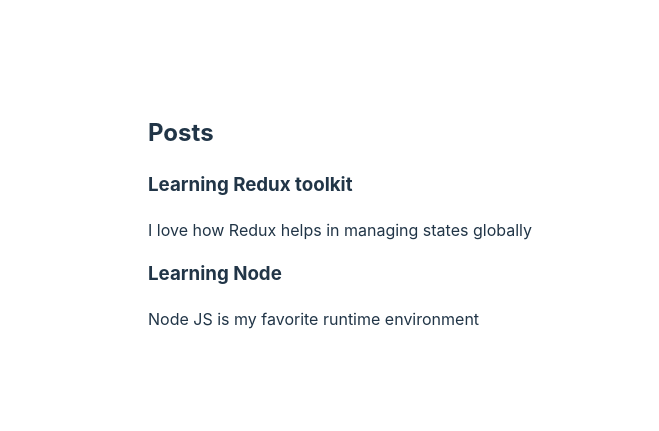
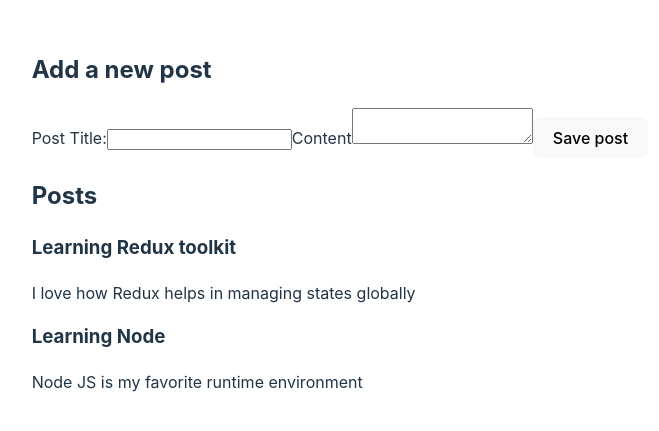
Before and after one commit to samwanyua/Redux, a React (Vite) app: page / in a window 1280 px wide. Shown: the part 187-618 px from the top of the page, without its empty margins (300-959 px from the left). Built offline with nearby package versions, Linux system fonts and the light colour scheme.

Commit message:
Create a post

```diff
--- a/src/App.jsx
+++ b/src/App.jsx
@@ -1,9 +1,11 @@
+import AddPostForm from "./features/post/AddPostForm"
 import PostsLists from "./features/post/PostsLists"
 
 function App() {
 
   return (
     <>
+      <AddPostForm/>
       <PostsLists/>
     </>
   )
--- /dev/null
+++ b/src/features/post/AddPostForm.jsx
@@ -0,0 +1,50 @@
+import { useState } from "react"
+import { useDispatch } from "react-redux";
+import { nanoid } from "@reduxjs/toolkit"; // to generate random id. no need for uuid
+
+import { postAdded } from "./postSlice";
+
+
+const AddPostForm = () => {
+    const [title, setTitle] = useState('');
+    const [content, setContent] = useState('')
+    const dispatch = useDispatch()
+
+
+    const onTitleChanged = (e) => setTitle(e.target.value)
+    const onContentChanged = (e) => setContent(e.target.value)
+
+    const onSavePostClicked = () => {
+        if(title && content){
+            dispatch(postAdded(title,content))
+            setTitle('')
+            setContent('')
+        }
+    }
+  return (
+    <section>
+        <h2>Add a new post</h2>
+        <form>
+            <label htmlFor="postTitle">Post Title:</label>
+            <input
+                type="text"
+                id="postTitle"
+                name="postTitle"
+                value={title}
+                onChange={onTitleChanged}
+
+            />
+            <label htmlFor="postContent">Content</label>
+            <textarea
+                id="postContent"
+                name="postContent"
+                value={content}
+                onChange={onContentChanged}
+            />
+            <button type="button" onClick={onSavePostClicked}>Save post</button>
+        </form>
+    </section>
+  )
+}
+
+export default AddPostForm
--- a/src/features/post/postSlice.js
+++ b/src/features/post/postSlice.js
@@ -1,4 +1,6 @@
 import { createSlice } from "@reduxjs/toolkit";
+import { nanoid } from "@reduxjs/toolkit"; // to generate random id. no need for uuid
+
 
 const initialState = [
     {id: '1', title: 'Learning Redux toolkit', content: 'I love how Redux helps in managing states globally'},
@@ -9,12 +11,24 @@
     name: "posts",
     initialState,
     reducers: {
-        postAdded(state, action){
+        postAdded: {
+        reducer(state, action){
             state.push(action.payload)
+        },
+        prepare(title,content){
+            return{
+                payload: {
+                    id: nanoid(),
+                    title,
+                    content
+                }
+            }
         }
+
+    },
 
     }
 });
-
 export const selectAllPosts = (state) => state.posts
+export const {postAdded } = postSlice.actions
 export default postSlice.reducer
```
